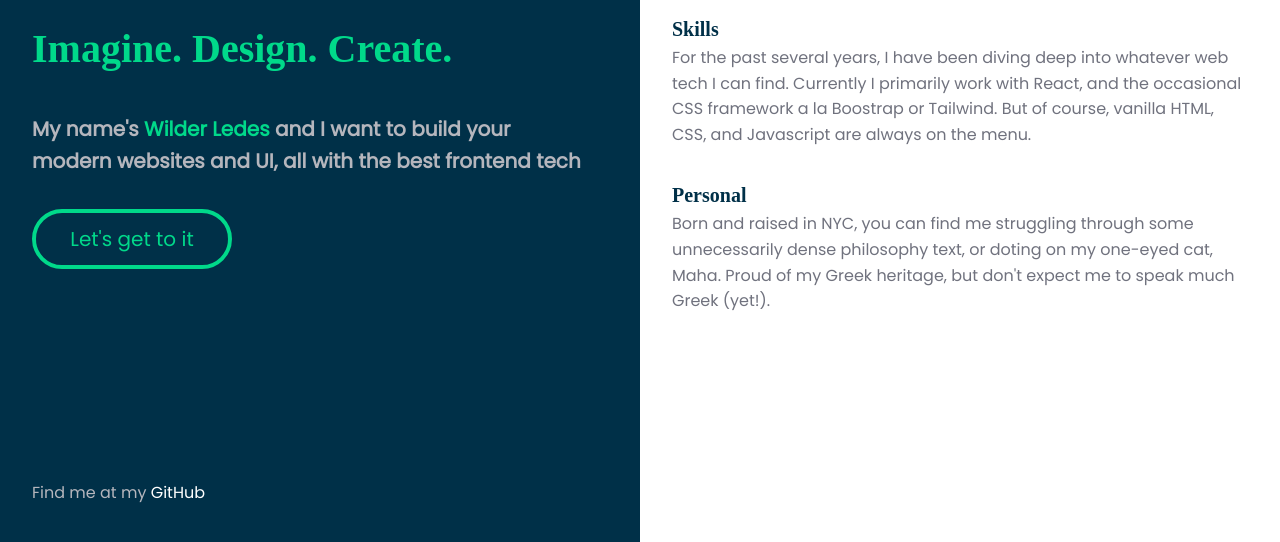
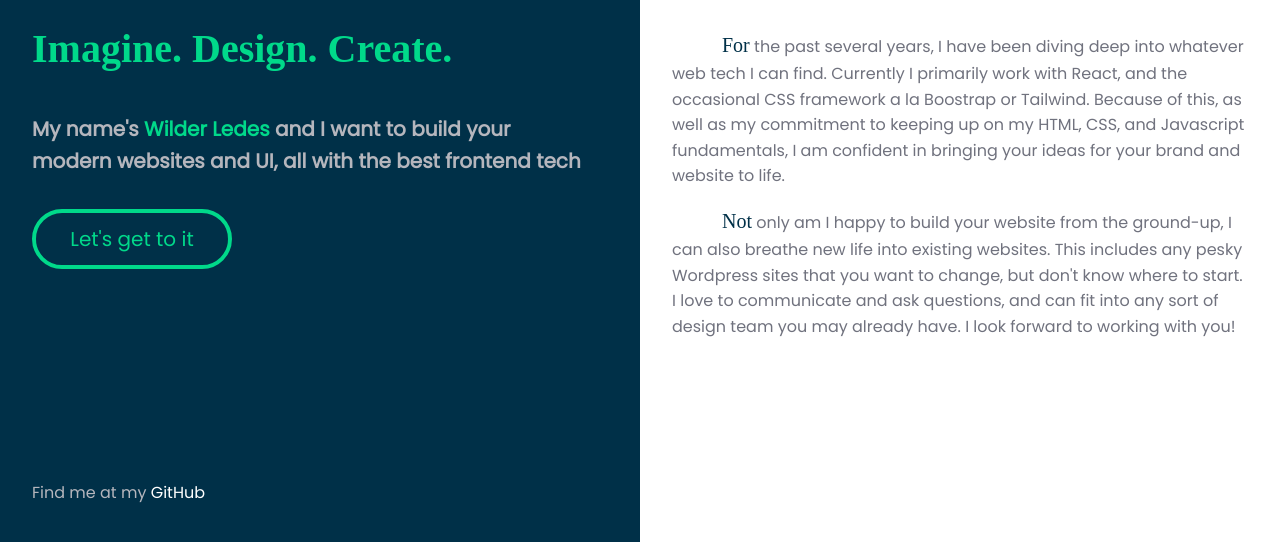
Before and after one commit to wal712/wal712.github.io, a plain HTML site: page index.html in a window 1280 px wide. Shown: the part 258-800 px from the top of the page. Drawn offline with nearby package versions, Linux system fonts and the light colour scheme; a web font is replaced by a local one.

Commit message:
Updated About Copy

```diff
--- a/css/style.css
+++ b/css/style.css
@@ -155,7 +155,7 @@ a {
 
 .avatar {
     width: 50%;
-    max-width: 235px;
+    max-width: 200px;
 }
 
 .about-section {
@@ -163,13 +163,15 @@ a {
 }
 
 .section-header {
-    font-size: 20px;
+    font-size: 18px;
     color: var(--primary-dark);
     font-family: 'Tiro Gurmukhi', serif;
 }
 
 .section-blurb {
     color: var(--accent-gray-100);
+    margin: 16px 0;
+    text-indent: 50px;
 }
 
 /* Projects section styles */
--- a/index.html
+++ b/index.html
@@ -59,16 +59,18 @@
             <img src="imgs/avatar.svg" alt="My 2D avatar" class="avatar">
         </div>
         <div class="about-section">
-            <h2 class="section-header"> Skills</h2>
             <p class="section-blurb">
-                For the past several years, I have been diving deep into whatever web tech I can find. Currently I primarily work with React, and the occasional CSS framework a la Boostrap or Tailwind. But of course, vanilla HTML, CSS, and Javascript are always on the menu.
+                <span class="section-header">For</span> the past several years, I have been diving deep into whatever web tech I can find. Currently I primarily work with React, and the occasional CSS framework a la Boostrap or Tailwind. Because of this, as well as my commitment to keeping up on my HTML, CSS, and Javascript fundamentals, I am confident in bringing your ideas for your brand and website to life.
+            </p>
+            <p class="section-blurb">
+                <span class="section-header">Not</span> only am I happy to build your website from the ground-up, I can also breathe new life into existing websites. This includes any pesky Wordpress sites that you want to change, but don't know where to start. I love to communicate and ask questions, and can fit into any sort of design team you may already have. I look forward to working with you!
             </p>
         </div>
-        <div class="about-section">
+        <!-- <div class="about-section">
             <h2 class="section-header">Personal</h2>
             <p class="section-blurb">
                 Born and raised in NYC, you can find me struggling through some unnecessarily dense philosophy text, or doting on my one-eyed cat, Maha. Proud of my Greek heritage, but don't expect me to speak much Greek (yet!).
-            </p>
+            </p> -->
         </div>
     </section>
 
```
